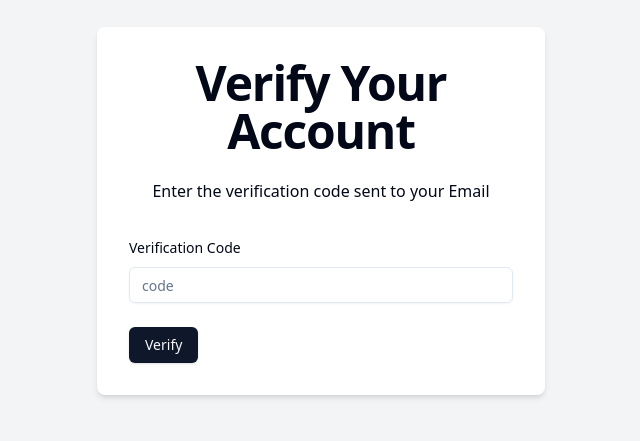
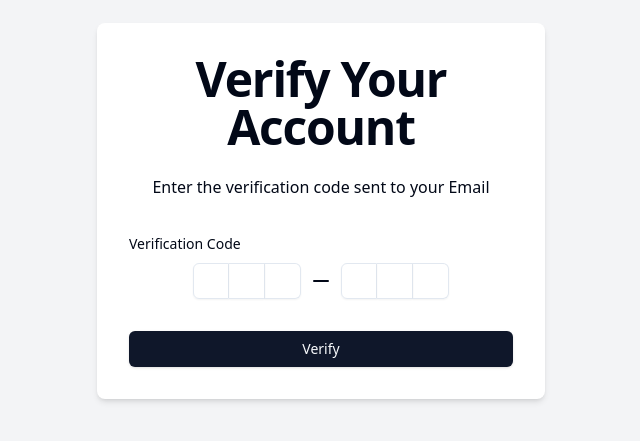
Before and after one commit to shaitausif/True-Feedback, a Next.js app: page /verify/1 in a window 1280 px wide. Shown: the part 189-630 px from the top of the page, without its empty margins (319-959 px from the left). Built offline with nearby package versions, Linux system fonts and the light colour scheme.

Commit message:
added new features

```diff
--- a/package.json
+++ b/package.json
@@ -27,6 +27,7 @@
     "clsx": "^2.1.1",
     "embla-carousel-autoplay": "^8.6.0",
     "embla-carousel-react": "^8.6.0",
+    "input-otp": "^1.4.2",
     "lucide-react": "^0.487.0",
     "mongoose": "^8.10.1",
     "next": "^15.2.4",
--- a/src/app/(app)/reset-password/[username]/page.tsx
+++ b/src/app/(app)/reset-password/[username]/page.tsx
@@ -92,6 +92,7 @@ const page = () => {
                     <Input disabled={isSubmitting}
                       placeholder="Enter new password.."
                       {...field}
+                      type='password'
                       onChange={(e) => field.onChange(e)}
                       className="h-12"
                     />
@@ -112,6 +113,7 @@ const page = () => {
                     <Input disabled={isSubmitting}
                       placeholder="Confirm new password..."
                       {...field}
+                      type='password'
                       onChange={(e) => field.onChange(e)}
                       className="h-12"
                     />
--- a/src/app/(auth)/forget-password/page.tsx
+++ b/src/app/(auth)/forget-password/page.tsx
@@ -13,6 +13,7 @@ import { useToast } from '@/hooks/use-toast';
 import { ApiResponse } from '@/types/ApiResponse';
 import { Loader2 } from 'lucide-react';
 import { useRouter } from 'next/navigation';
+import { InputOTP, InputOTPGroup, InputOTPSeparator, InputOTPSlot } from '@/components/ui/input-otp';
 
 
 
@@ -170,7 +171,14 @@ const page = () => {
             </Form>
            {isOtpSent && (
                  <Form {...form2}>
-                 <form onSubmit={form2.handleSubmit(verifyCode)}>
+                 <form onSubmit={form2.handleSubmit(verifyCode)}
+                 onKeyDown={(e) => {
+                  if (e.key === 'Enter') {
+                    e.preventDefault();
+                    form2.handleSubmit(verifyCode)();
+                  }
+                }}
+                 >
                  <FormField
                control={form2.control}
                name="code"
@@ -178,15 +186,34 @@ const page = () => {
                  <FormItem>
                    <FormLabel className="text-gray-700">Enter Verification Code</FormLabel>
                    <FormControl>
-                     <Input type='number'
-                       placeholder="Enter Verification Code Sent to your E-Mail-ID"
-                       {...field}
-                       onChange={(e) => field.onChange(e)}
-                       className="appearance-none [&::-webkit-inner-spin-button]:appearance-none [&::-webkit-outer-spin-button]:appearance-none [&::-webkit-inner-spin-button]:m-0 [&::-webkit-outer-spin-button]:m-0 h-12"
-                     />
+                   <div className="flex justify-center">
+                                            <InputOTP
+                                                maxLength={6}
+                                                value={field.value}
+                                                onChange={field.onChange}
+                                                onKeyPress={(e) => {
+                                                    if (!/[0-9]/.test(e.key)) {
+                                                        e.preventDefault();
+                                                    }
+                                                }}
+                                            >
+                                                <InputOTPGroup>
+                                                    <InputOTPSlot index={0} />
+                                                    <InputOTPSlot index={1} />
+                                                    <InputOTPSlot index={2} />
+                                                </InputOTPGroup>
+                                                <InputOTPSeparator />
+                                                <InputOTPGroup>
+                                                    <InputOTPSlot index={3} />
+                                                    <InputOTPSlot index={4} />
+                                                    <InputOTPSlot index={5} />
+                                                </InputOTPGroup>
+                                            </InputOTP>
+                                        </div>
                    </FormControl>
-
+                   <div className='flex justify-center'>
                    <FormMessage />
+                   </div>
                  </FormItem>
                )}
              />
--- a/src/app/(auth)/sign-up/page.tsx
+++ b/src/app/(auth)/sign-up/page.tsx
@@ -130,7 +130,9 @@ const page = () => {
                   <p className={`text-sm ${usernameMessage === "Username is available" ? 'text-green-500' : 'text-red-500'}`}>
                       {usernameMessage}
                   </p>
+                 {!usernameMessage && (
                   <FormMessage />
+                 )}
                 </FormItem>
               )}
             />
--- a/src/app/(auth)/verify/[username]/page.tsx
+++ b/src/app/(auth)/verify/[username]/page.tsx
@@ -1,8 +1,7 @@
 'use client'
 
 import { Button } from '@/components/ui/button'
-import { FormControl, FormDescription, FormField, FormItem, FormLabel, FormMessage } from '@/components/ui/form'
-import { Input } from '@/components/ui/input'
+import { FormControl, FormField, FormItem, FormLabel, FormMessage } from '@/components/ui/form'
 import { useToast } from '@/hooks/use-toast'
 import { verifySchema } from '@/schemas/verifySchema'
 import { ApiResponse } from '@/types/ApiResponse'
@@ -10,54 +9,50 @@ import { zodResolver } from '@hookform/resolvers/zod'
 import axios, { AxiosError } from 'axios'
 import { useParams, useRouter } from 'next/navigation'
 import React, { useState } from 'react'
-import {  useForm } from 'react-hook-form'
+import { useForm } from 'react-hook-form'
 import { Form } from '@/components/ui/form'
 import * as z from 'zod'
 import { Loader2 } from 'lucide-react'
+import { InputOTP, InputOTPGroup, InputOTPSeparator, InputOTPSlot } from '@/components/ui/input-otp'
 
-const page = () => {
+const Page = () => {
     const router = useRouter()
     const params = useParams()
-    const {toast} = useToast()
-    const [isVerifying, setisVerifying] = useState(false)
+    const { toast } = useToast()
+    const [isVerifying, setIsVerifying] = useState(false)
 
-      // https://www.react-hook-form.com/get-started
-      // here we're giving surity that the value given by resolver will the verifySchema
     const form = useForm<z.infer<typeof verifySchema>>({
         resolver: zodResolver(verifySchema),
-        defaultValues : {
-            code : ''
+        defaultValues: {
+            code: ''
         }
-
     });
 
-      const onSubmit = async(data : z.infer<typeof verifySchema>) => {
+    const onSubmit = async (data: z.infer<typeof verifySchema>) => {
         try {
-            setisVerifying(true)
+            setIsVerifying(true)
             const response = await axios.post('/api/verify-code', {
                 username: params.username,
-                code : data.code
+                code: data.code
             })
-            console.log('hi')
+
             toast({
-                title : response.data.success ? "Success" : "Failed",
-                description : response.data.message
+                title: response.data.success ? "Success" : "Failed",
+                description: response.data.message
             })
-            if(response.data.success){
+
+            if (response.data.success) {
                 router.replace('/sign-in')
             }
-
         } catch (error) {
-            console.log("Error in Sign up of the User.");
             const axiosError = error as AxiosError<ApiResponse>;
             toast({
                 variant: "destructive",
-                    title: "Error in Signing Up the User",
+                title: "Verification Failed",
                 description: axiosError.response?.data.message || "",
             });
-        }
-        finally{
-          setisVerifying(false)
+        } finally {
+            setIsVerifying(false)
         }
     }
 
@@ -71,7 +66,16 @@ const page = () => {
                     <p className="mb-4">Enter the verification code sent to your Email</p>
                 </div>
                 <Form {...form}>
-      <form onSubmit={form.handleSubmit(onSubmit)} className="space-y-6">
+                    <form
+                        onSubmit={form.handleSubmit(onSubmit)}
+                        className="space-y-6"
+                        onKeyDown={(e) => {
+                            if (e.key === 'Enter') {
+                                e.preventDefault(); // prevent default
+                                form.handleSubmit(onSubmit)(); // manually submit
+                            }
+                        }}
+                    >
                         <FormField
                             control={form.control}
                             name="code"
@@ -79,19 +83,47 @@ const page = () => {
                                 <FormItem>
                                     <FormLabel>Verification Code</FormLabel>
                                     <FormControl>
-                <Input className="appearance-none [&::-webkit-inner-spin-button]:appearance-none [&::-webkit-outer-spin-button]:appearance-none [&::-webkit-inner-spin-button]:m-0 [&::-webkit-outer-spin-button]:m-0" type='number' placeholder="code" {...field} />
+                                        <div className="flex justify-center">
+                                            <InputOTP
+                                                maxLength={6}
+                                                value={field.value}
+                                                onChange={field.onChange}
+                                                onKeyPress={(e) => {
+                                                    if (!/[0-9]/.test(e.key)) {
+                                                        e.preventDefault();
+                                                    }
+                                                }}
+                                            >
+                                                <InputOTPGroup>
+                                                    <InputOTPSlot index={0} />
+                                                    <InputOTPSlot index={1} />
+                                                    <InputOTPSlot index={2} />
+                                                </InputOTPGroup>
+                                                <InputOTPSeparator />
+                                                <InputOTPGroup>
+                                                    <InputOTPSlot index={3} />
+                                                    <InputOTPSlot index={4} />
+                                                    <InputOTPSlot index={5} />
+                                                </InputOTPGroup>
+                                            </InputOTP>
+                                        </div>
                                     </FormControl>
-
+                                    <div className='flex justify-center'>
                                     <FormMessage />
+                                    </div>
                                 </FormItem>
                             )}
                         />
-        <Button disabled={isVerifying} type="submit">{isVerifying && (
+                        <Button disabled={isVerifying} type="submit" className="w-full">
+                            {isVerifying ? (
                                 <>
-          <Loader2/>
-          <p className='px-2'>Please Wait</p>
+                                    <Loader2 className="animate-spin mr-2 h-4 w-4" />
+                                    Please wait
                                 </>
-      )}  {!isVerifying && "Verify"}</Button>
+                            ) : (
+                                'Verify'
+                            )}
+                        </Button>
                     </form>
                 </Form>
             </div>
@@ -99,4 +131,4 @@ const page = () => {
     )
 }
 
-export default page
+export default Page
--- a/src/app/api/sign-up/route.ts
+++ b/src/app/api/sign-up/route.ts
@@ -61,7 +61,7 @@ export async function POST(request : Request){
             expiryDate.setHours(expiryDate.getHours() + 1)
 
             // save User in the database
-            const newUser = await new userModel({
+            const newUser =  new userModel({
                     username,
                     email,
                     password: hashedPassword,
--- /dev/null
+++ b/src/components/ui/input-otp.tsx
@@ -0,0 +1,71 @@
+"use client"
+
+import * as React from "react"
+import { OTPInput, OTPInputContext } from "input-otp"
+import { Minus } from "lucide-react"
+
+import { cn } from "@/lib/utils"
+
+const InputOTP = React.forwardRef<
+  React.ElementRef<typeof OTPInput>,
+  React.ComponentPropsWithoutRef<typeof OTPInput>
+>(({ className, containerClassName, ...props }, ref) => (
+  <OTPInput
+    ref={ref}
+    containerClassName={cn(
+      "flex items-center gap-2 has-[:disabled]:opacity-50",
+      containerClassName
+    )}
+    className={cn("disabled:cursor-not-allowed", className)}
+    {...props}
+  />
+))
+InputOTP.displayName = "InputOTP"
+
+const InputOTPGroup = React.forwardRef<
+  React.ElementRef<"div">,
+  React.ComponentPropsWithoutRef<"div">
+>(({ className, ...props }, ref) => (
+  <div ref={ref} className={cn("flex items-center", className)} {...props} />
+))
+InputOTPGroup.displayName = "InputOTPGroup"
+
+const InputOTPSlot = React.forwardRef<
+  React.ElementRef<"div">,
+  React.ComponentPropsWithoutRef<"div"> & { index: number }
+>(({ index, className, ...props }, ref) => {
+  const inputOTPContext = React.useContext(OTPInputContext)
+  const { char, hasFakeCaret, isActive } = inputOTPContext.slots[index]
+
+  return (
+    <div
+      ref={ref}
+      className={cn(
+        "relative flex h-9 w-9 items-center justify-center border-y border-r border-input text-sm shadow-sm transition-all first:rounded-l-md first:border-l last:rounded-r-md",
+        isActive && "z-10 ring-1 ring-ring",
+        className
+      )}
+      {...props}
+    >
+      {char}
+      {hasFakeCaret && (
+        <div className="pointer-events-none absolute inset-0 flex items-center justify-center">
+          <div className="h-4 w-px animate-caret-blink bg-foreground duration-1000" />
+        </div>
+      )}
+    </div>
+  )
+})
+InputOTPSlot.displayName = "InputOTPSlot"
+
+const InputOTPSeparator = React.forwardRef<
+  React.ElementRef<"div">,
+  React.ComponentPropsWithoutRef<"div">
+>(({ ...props }, ref) => (
+  <div ref={ref} role="separator" {...props}>
+    <Minus />
+  </div>
+))
+InputOTPSeparator.displayName = "InputOTPSeparator"
+
+export { InputOTP, InputOTPGroup, InputOTPSlot, InputOTPSeparator }
--- a/src/schemas/verifySchema.ts
+++ b/src/schemas/verifySchema.ts
@@ -3,5 +3,5 @@ import { z } from 'zod'
 // this is the schema for validation of the verification code
 // we also did something like this in mongodb but that's only for the data which goes to database
 export const verifySchema = z.object({
-    code : z.string().length(6,'Verification code must be 6 digits')
+    code : z.string().length(6,'Verification code must be 6 digits').regex(/^\d{6}$/, "Code must be 6 digits")
 })
```
Also changed, not shown: 1 other file (tests, documents, lock files or other folders). Lines whose indentation alone changed are shown as unchanged.
